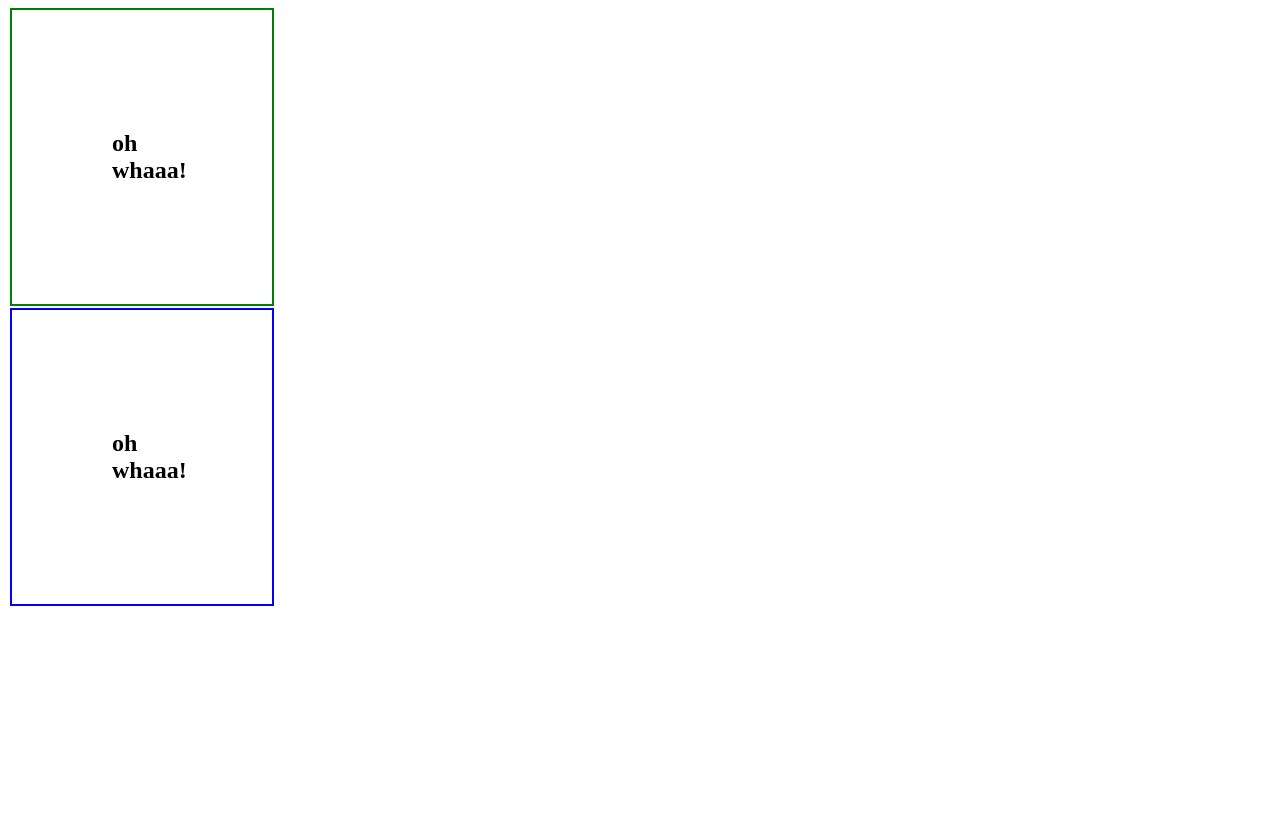
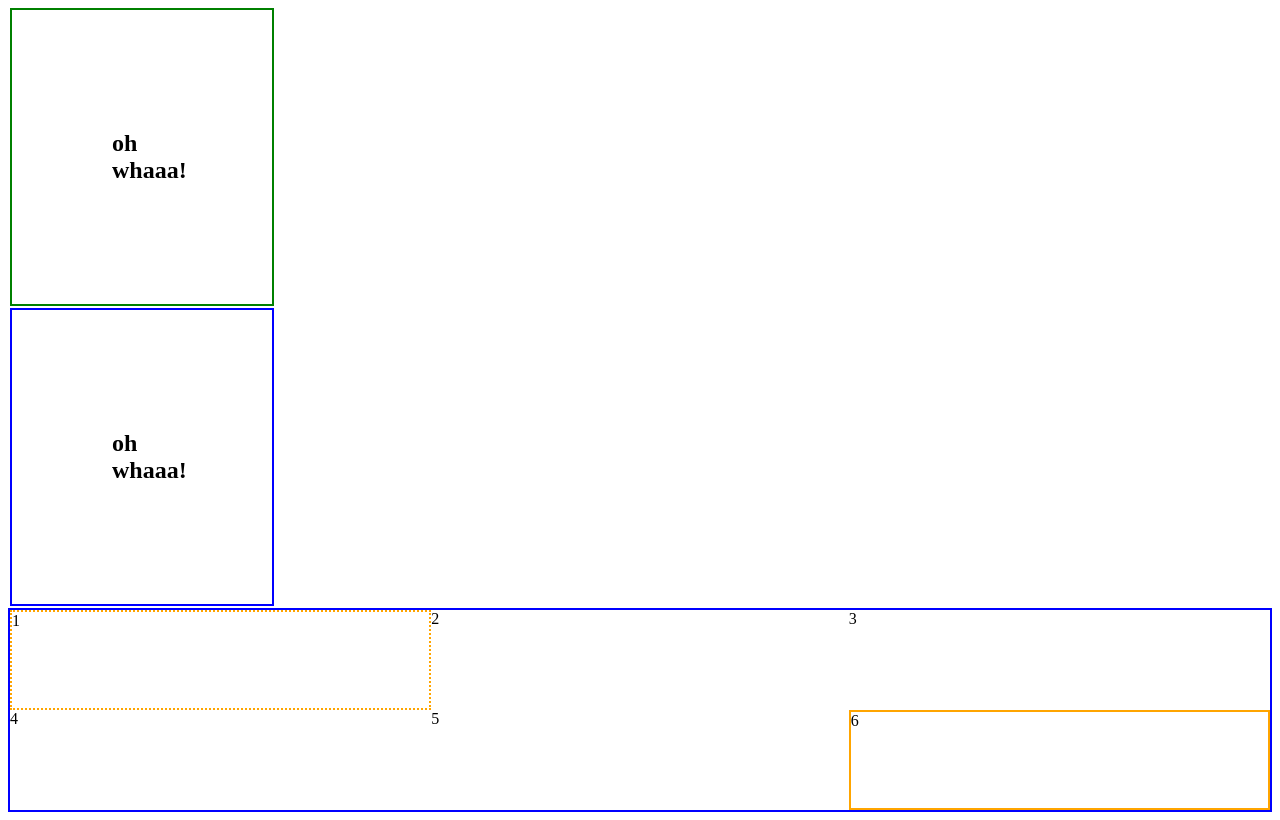
Before and after one commit to joejoejar/web-platform-learn-css-js, a plain HTML site: page me.html in a window 1280 px wide. Drawn offline with Linux system fonts and the light colour scheme.

Commit message:
2 files modified

```diff
--- a/me.html
+++ b/me.html
@@ -11,6 +11,16 @@
   <div class="ip2">
     <h2>oh whaaa!</h2>
   </div>
+
+  <div id="mydiv">
+    <div class="item1">1</div>
+    <div>2</div>
+    <div>3</div>
+    <div>4</div>
+    <div>5</div>
+    <div class="item2">6</div>
+  </div>
+
 </body>
 
 </html>
--- a/mytest.css
+++ b/mytest.css
@@ -11,3 +11,18 @@ div.ip2 {
   padding: 100px;
   margin: 2px;
 }
+
+#myDIV {
+  display: grid;
+  grid-template-columns: auto auto auto;
+  grid-template-rows: 100px 100px;
+  border: 2px solid blue;
+}
+
+.item1 {
+  border: 2px dotted orange;
+}
+
+.item2 {
+  border: 2px double orange;
+}
```
